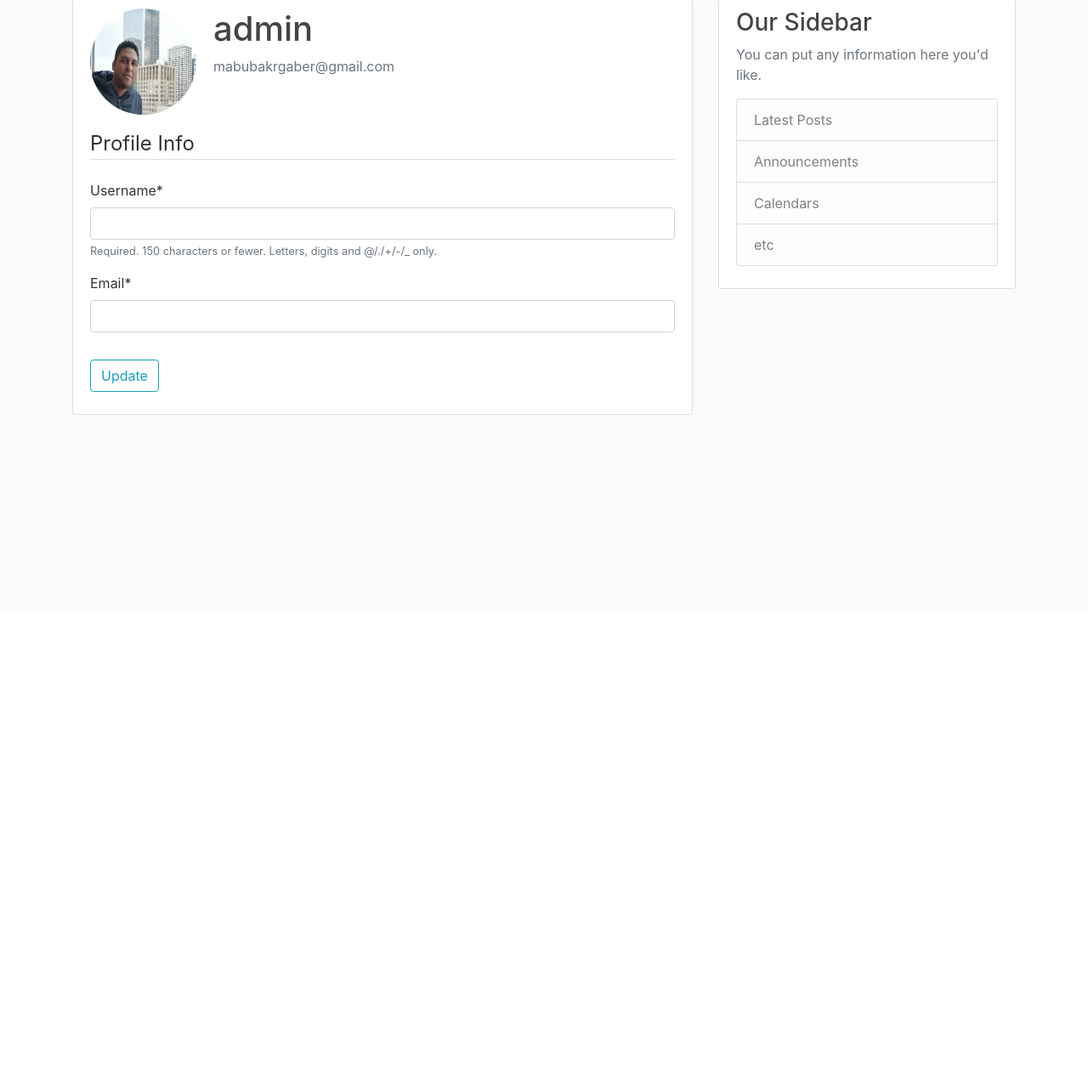
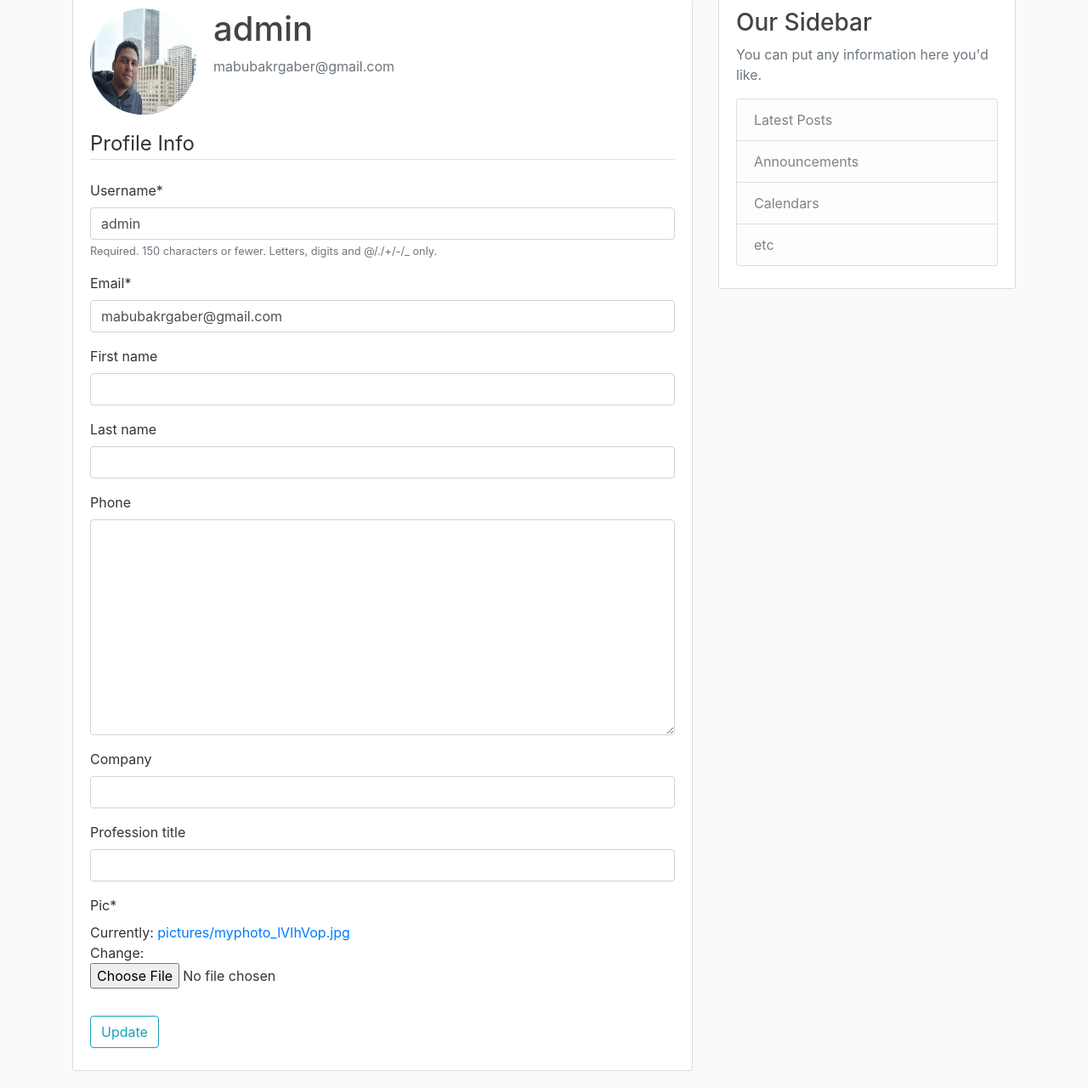
Before and after one commit to Mabubakr86/PetroleumBlog, a Django app: page /users/profile/ in a window 1280 px wide. Shown: the part 81-1361 px from the top of the page at 85% size. Before the commit the page ends 569 px from the top, so only its background shows below. Run offline with Django 3.2, Linux system fonts and the light colour scheme; a user stored in the database is signed in; data comes from the database, SQL or seed files in the repository; both versions use the stored data as it was after the commit; some libraries are stand-ins or nearby versions.

Commit message:
adding full profile

```diff
--- a/petblog/petblog/settings.py
+++ b/petblog/petblog/settings.py
@@ -34,6 +34,7 @@ INSTALLED_APPS = [
     'blog.apps.BlogConfig',
     'users.apps.UsersConfig',
     'crispy_forms',
+    'phone_field',
     'django.contrib.admin',
     'django.contrib.auth',
     'django.contrib.contenttypes',
--- a/petblog/petblog/urls.py
+++ b/petblog/petblog/urls.py
@@ -27,7 +27,7 @@ urlpatterns = [
     path('users/', include('users.urls')),
     path('login/', auth_view.LoginView.as_view(template_name='users/login.html'), name='login'),
     path('logout/', auth_view.LogoutView.as_view(template_name='users/logout.html'), name='logout'),
-    path('', include('blog.urls')),
+    # path('', include('blog.urls')),
 ]
 
 if settings.DEBUG:
--- a/petblog/users/forms.py
+++ b/petblog/users/forms.py
@@ -14,7 +14,6 @@ class UsersRegisterForm(UserCreationForm):
 
 class UserUpdateForm(forms.ModelForm):
     email = forms.EmailField()
-
     class Meta:
         model = User
         fields = ['username', 'email']
@@ -23,7 +22,5 @@ class UserUpdateForm(forms.ModelForm):
 class ProfileUpdateForm(forms.ModelForm):
     class Meta:
         model = Profile
-        fields = ['pic']
-        widgets = {
-            'pic': forms.ImageField()
-        }
+        fields = ['first_name','last_name',
+                'company','phone','profession_title','pic']
--- a/petblog/users/models.py
+++ b/petblog/users/models.py
@@ -1,10 +1,34 @@
 from django.db import models
 from django.contrib.auth.models import User
-
+from phone_field import PhoneField
+from django.utils import timezone
+from django.utils.text import slugify
 
 class Profile(models.Model):
+    first_name = models.CharField(max_length=200,blank=True, null=True)
+    last_name = models.CharField(max_length=200,blank=True, null=True)
     user = models.OneToOneField(User, on_delete=models.CASCADE)
     pic = models.ImageField(default='default.jpg', upload_to='pictures')
+    company = models.CharField(max_length=200,blank=True, null=True)
+    phone = PhoneField(blank=True, help_text='Contact phone number')  #external package
+    profession_title = models.CharField(max_length=200,blank=True, null=True)
+    created_at = models.DateField(default=timezone.now)
+    updated_at = models.DateField(default=timezone.now)
+    slug = models.SlugField(blank=True,null=True)
+
+    # to create slug field
+    def save(self,*args,**kwaargs):
+        if self.first_name and self.last_name:
+            name = f'{self.first_name} {self.last_name}'
+            exists = Profile.objects.filter(slug=name).exists()
+            # to ensure it is unique
+            if exists:
+                name_count = Profile.objects.filter(slug=name).count()
+                self.slug = slugify(name+str(name_count+1))
+            self.slug = slugify(name)
+        else:
+            self.slug = slugify(self.user.username)
+        super(Profile,self).save(*args,**kwaargs)
 
     def __str__(self):
         return f'{self.user.username} profile'
--- a/petblog/users/templates/users/profile.html
+++ b/petblog/users/templates/users/profile.html
@@ -15,7 +15,12 @@
                 <legend class="border-bottom mb-4">Profile Info</legend>
                 {{ u_form|crispy }}
                 {{ P_form|crispy}}
-
+                {{p_form.first_name|as_crispy_field}}
+                {{p_form.last_name|as_crispy_field}}
+                {{p_form.phone|as_crispy_field}}
+                {{p_form.company|as_crispy_field}}
+                {{p_form.profession_title|as_crispy_field}}
+                {{p_form.pic|as_crispy_field}}
             </fieldset>
             <div class="form-group">
                 <button class="btn btn-outline-info" type="submit">Update</button>
--- a/petblog/users/views.py
+++ b/petblog/users/views.py
@@ -20,19 +20,16 @@ def register(request):
 
 @login_required
 def profile(request):
-    u_form=UserUpdateForm()
-    p_form=ProfileUpdateForm()
-    # if request.method == 'POST':
-    #     u_form = UserUpdateForm(request.POST, instance=request.user)
-    #     p_form = ProfileUpdateForm(request.POST, instance=request.user.profile)
-    #     if u_form.is_valid() and p_form.is_valid():
-    #         u_form.save()
-    #         p_form.save()
-    #         messages.success(request, f'Data is updated')
-    #         return redirect('users:profile')
-    # else:
-    #     u_form = UserUpdateForm(instance=request.user)
-    #     p_form = ProfileUpdateForm(instance=request.user.profile)
-
+    if request.method == 'POST':
+        u_form = UserUpdateForm(request.POST, instance=request.user)
+        p_form = ProfileUpdateForm(request.POST, request.FILES, instance=request.user.profile)
+        if u_form.is_valid() and p_form.is_valid():
+            u_form.save()
+            p_form.save()
+            messages.success(request, f'Data is updated')
+            return redirect('users:profile')
+    else:
+        u_form = UserUpdateForm(instance=request.user)
+        p_form = ProfileUpdateForm(instance=request.user.profile)
     data = {'u_form': u_form, 'p_form': p_form}
     return render(request, 'users/profile.html', context=data)
```
Also changed, not shown: petblog/users/signals.py (+3 -7 lines), petblog/db.sqlite3, petblog/media/pictures/person_4.jpg (added), petblog/users/migrations/0002_auto_20201102_2231.py (added).
